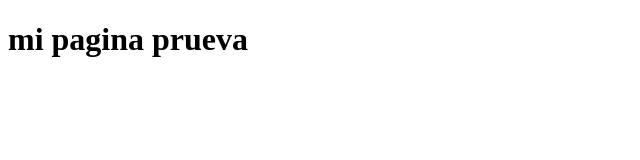
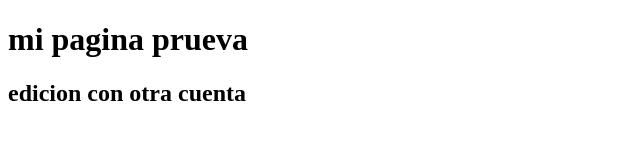
Before and after one commit to matiaz-cardoza/tda3, a plain HTML site: page index.html in a window 1280 px wide. Shown: the whole page, without its empty margins (0-640 px from the left). Drawn offline with Linux system fonts and the light colour scheme.

Commit message:
commit de usuario

```diff
--- a/index.html
+++ b/index.html
@@ -5,5 +5,6 @@
 </head>
 <body>
 	<h1>mi pagina prueva</h1>
+	<h2>edicion con otra cuenta</h2>
 </body>
 </html>
```
